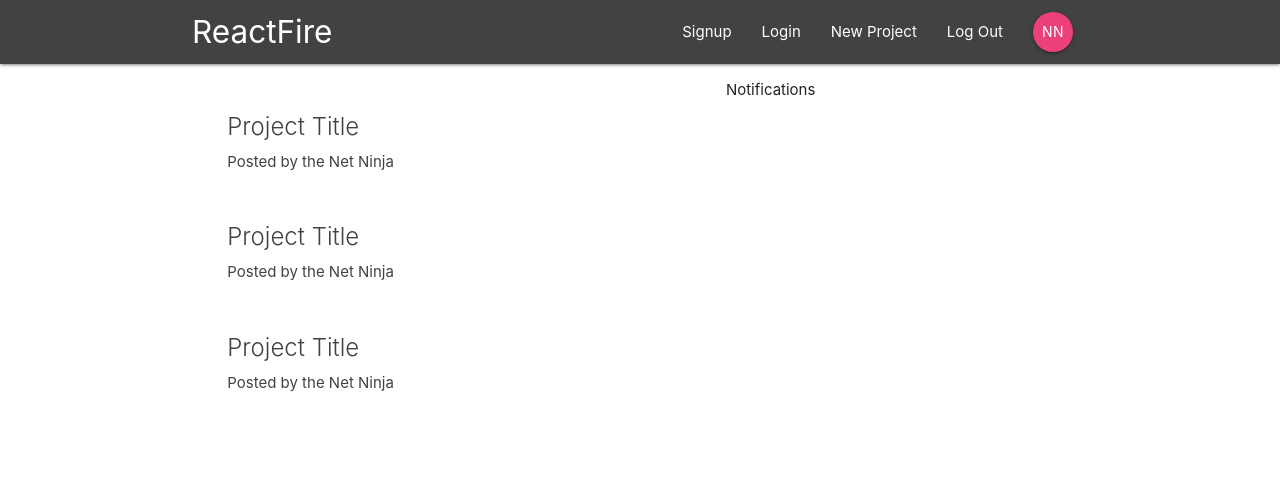
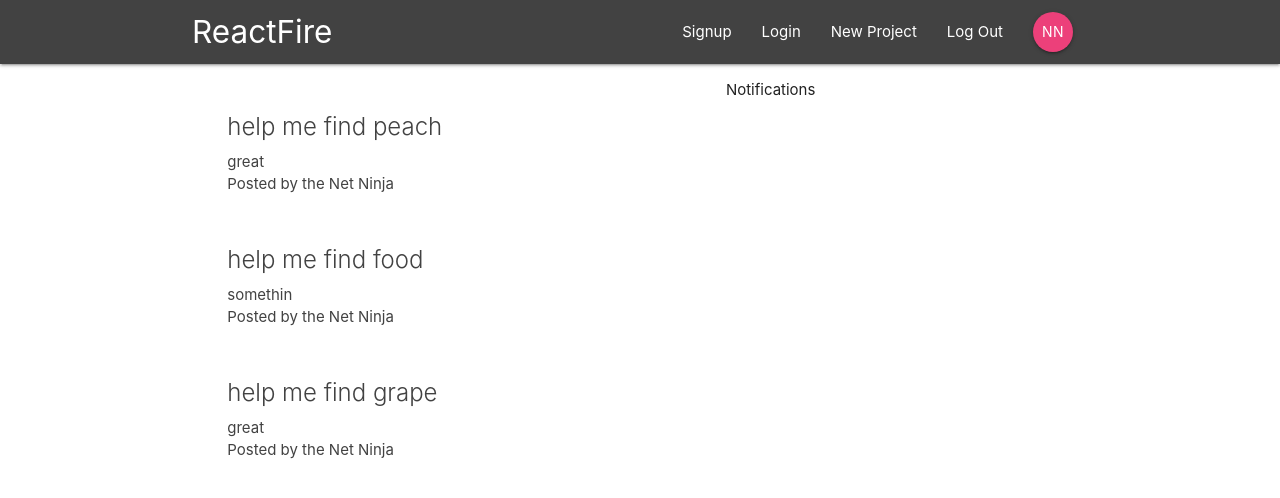
Before and after one commit to kkwokwai22/react_fire, a React (Create React App) app: page / in a window 1280 px wide. Shown: the top 498 px of the page. Built offline with nearby package versions, Linux system fonts and the light colour scheme.

Commit message:
load in dummy data and connect with props

```diff
--- a/src/components/dashboard/Dashboard.js
+++ b/src/components/dashboard/Dashboard.js
@@ -1,16 +1,17 @@
 import React, { Component } from "react";
 import Notifcations from "./Notifcations";
 import ProjectList from "../projects/ProjectList";
+import { connect } from "react-redux";
 
 class Dashboard extends Component {
   render() {
+    const { projects } = this.props;
     return (
       <div className="dashboard container">
         <div className="row">
           <div className="col s12 m6">
-            <ProjectList />
+            <ProjectList projects={projects} />
           </div>
-
           <div className="col s12 m5 offset-m1">
             <Notifcations />
           </div>
@@ -20,4 +21,10 @@ class Dashboard extends Component {
   }
 }
 
-export default Dashboard;
+const mapStateToProps = state => {
+  return {
+    projects: state.project.projects
+  };
+};
+
+export default connect(mapStateToProps)(Dashboard);
--- a/src/components/projects/ProjectList.js
+++ b/src/components/projects/ProjectList.js
@@ -1,24 +1,14 @@
 import React from "react";
+import ProjectSummary from "./ProjectSummary";
 
-const ProjectList = () => {
+const ProjectList = props => {
   return (
     <div className="project-list section">
       <div className="card z-depth-0 project-summary">
-        <div className="card-content grey-text text-darken-3">
-          <span className="card-title">Project Title</span>
-          <p>Posted by the Net Ninja</p>
-          <p className="grey-text" />
-        </div>
-        <div className="card-content grey-text text-darken-3">
-          <span className="card-title">Project Title</span>
-          <p>Posted by the Net Ninja</p>
-          <p className="grey-text" />
-        </div>
-        <div className="card-content grey-text text-darken-3">
-          <span className="card-title">Project Title</span>
-          <p>Posted by the Net Ninja</p>
-          <p className="grey-text" />
-        </div>
+        {props.projects &&
+          props.projects.map(project => {
+            return <ProjectSummary project={project} key={project.id} />;
+          })}
       </div>
     </div>
   );
--- a/src/components/projects/ProjectSummary.js
+++ b/src/components/projects/ProjectSummary.js
@@ -0,0 +1,14 @@
+import React from "react";
+
+const ProjectSummary = ({ project }) => {
+  return (
+    <div className="card-content grey-text text-darken-3">
+      <span className="card-title">{project.title}</span>
+      {project.content}
+      <p>Posted by the Net Ninja</p>
+      <p className="grey-text" />
+    </div>
+  );
+};
+
+export default ProjectSummary;
--- a/src/store/reducers/projectReducer.js
+++ b/src/store/reducers/projectReducer.js
@@ -1,4 +1,10 @@
-const initState = {};
+const initState = {
+  projects: [
+    { id: "1", title: "help me find peach", content: "great" },
+    { id: "2", title: "help me find food", content: "somethin" },
+    { id: "3", title: "help me find grape", content: "great" }
+  ]
+};
 
 const projectReducer = (state = initState, action) => {
   return state;
```
